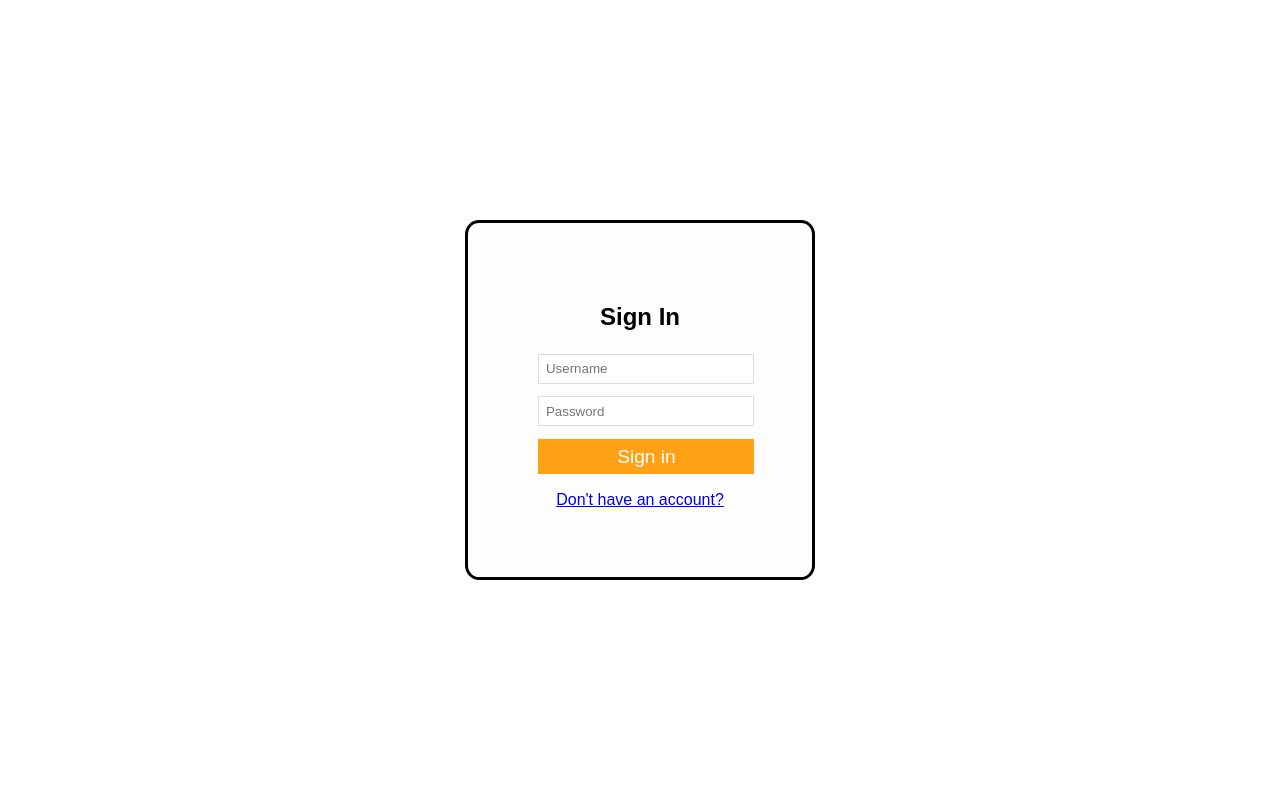
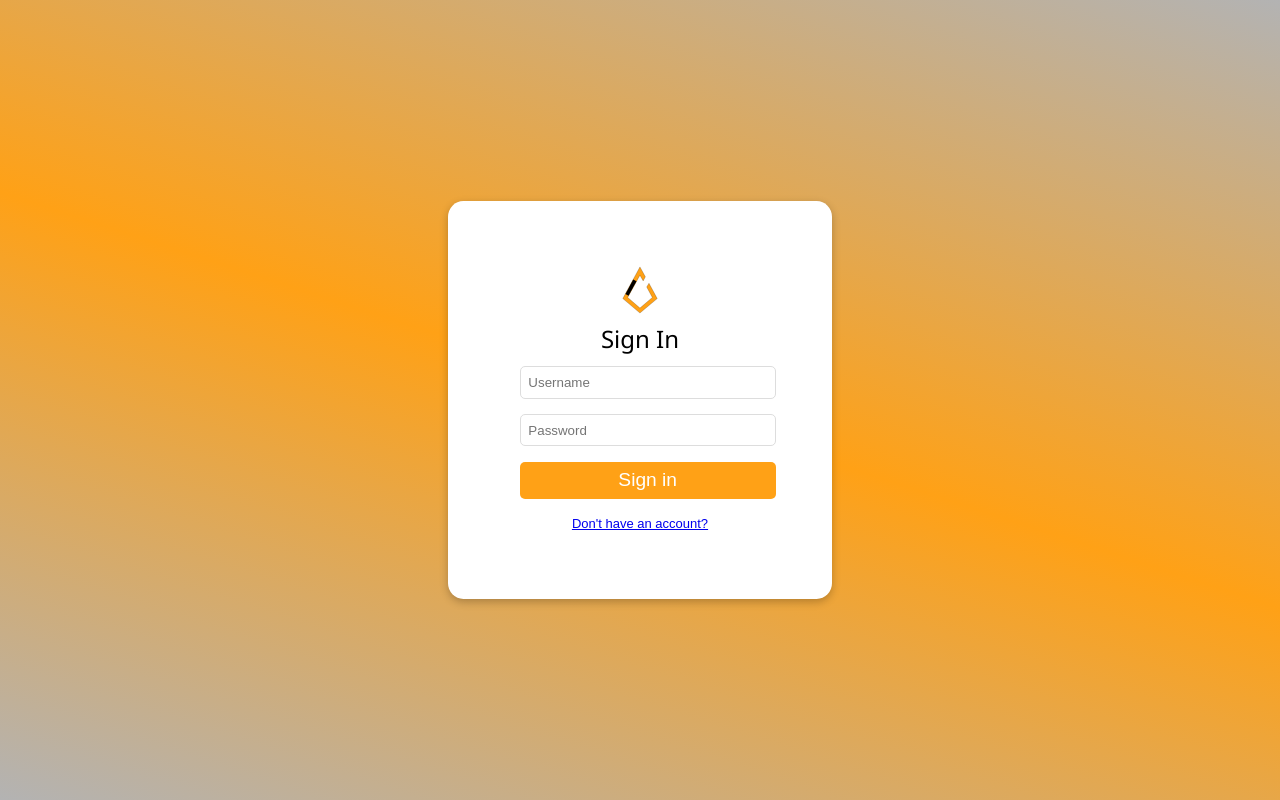
Before and after one commit to AmalJoy14/CodeNest, a React (Vite) app in the folder frontend/: page /signin in a window 1280 px wide. Built offline with nearby package versions, Linux system fonts and the light colour scheme.

Commit message:
intro updated

```diff
--- a/frontend/index.html
+++ b/frontend/index.html
@@ -4,6 +4,7 @@
     <meta charset="UTF-8" />
     <meta name="viewport" content="width=device-width, initial-scale=1.0" />
     <link href="https://fonts.googleapis.com/css2?family=Noto+Sans:wght@400;700&display=swap" rel="stylesheet">
+    <link rel="icon" type="image/svg+xml" href="/src/assets/b-logo.svg">
     <title>CodeNest</title>
   </head>
   <body>
--- a/frontend/src/components/signin.jsx
+++ b/frontend/src/components/signin.jsx
@@ -6,6 +6,9 @@ const SignIn = () => {
     return (
         <div className="signin-full">
             <div className="signin-container">
+                <div className="img-container">
+                    <img src="src/assets/b-logo.svg" alt="Icon" width={50} height={50} />
+                </div>
                 <h2>Sign In</h2>
                 <form>
                     <input type="text" className="signin-input" placeholder="Username" required />
--- a/frontend/src/components/signup.jsx
+++ b/frontend/src/components/signup.jsx
@@ -6,6 +6,9 @@ const SignUp = () => {
     return (
         <div className="signup-full">
             <div className="signup-container">
+                <div className="img-container">
+                    <img src="src/assets/b-logo.svg" alt="Icon" width={50} height={50} />
+                </div>
                 <h2>Sign Up</h2>
                 <form>
                     <input type="text" className="signup-input" placeholder="Username" required />
--- a/frontend/src/styles/signin.css
+++ b/frontend/src/styles/signin.css
@@ -5,22 +5,30 @@
     align-items: center;
     height: 100vh;
     margin: 0;
-    background-color: white;
+    background: rgb(179,179,179);
+    background: linear-gradient(18deg, rgba(179,179,179,1) 0%, rgba(255,161,22,1) 50%, rgba(179,179,179,1) 100%);
 }
 
 .signin-container {
-    background-color: #fdfdfd;
-    border: solid #000000;
+    background-color: #ffffff;
     border-radius: 4%;
     padding: 5%;
     width: 30%;
-    max-width: 350px;
+    display: flex;
+    justify-content: center;
+    flex-direction: column;
+    box-shadow: rgba(0, 0, 0, 0.24) 0px 3px 8px;
 }
-
+.img-container {
+    display: flex;
+    justify-content: center;
+}
 h2 {
     text-align: center;
     color: #000000;
-    margin: 5%;
+    font-family: 'Noto Sans';
+    font-weight: 500;
+    margin-top: 2%;
 }
 
 .signin-input {
@@ -29,6 +37,7 @@ h2 {
     margin: 3%;
     border: 1px solid #ddd;
     box-sizing: border-box;
+    border-radius: 5px;
 }
 
 .signin-button {
@@ -37,6 +46,7 @@ h2 {
     background-color: #FFA116;
     color: white;
     border: none;
+    border-radius: 5px;
     cursor: pointer;
     font-size: 1.2em;
     margin: 3%;
@@ -49,4 +59,5 @@ h2 {
 .signin-link {
     text-align: center;
     margin-top: 3%;
+    font-size: small;
 }
--- a/frontend/src/styles/signup.css
+++ b/frontend/src/styles/signup.css
@@ -5,22 +5,24 @@
     align-items: center;
     height: 100vh;
     margin: 0;
-    background-color: white;
+    background: rgb(179,179,179);
+    background: linear-gradient(18deg, rgba(179,179,179,1) 0%, rgba(255,161,22,1) 50%, rgba(179,179,179,1) 100%);
 }
 
 .signup-container {
     background-color: #fdfdfd;
-    border: solid #000000;
     border-radius: 4%;
     padding: 5%;
     width: 30%;
-    max-width: 350px;
+    box-shadow: rgba(0, 0, 0, 0.24) 0px 3px 8px;
 }
 
 h2 {
     text-align: center;
     color: #000000;
-    margin: 5%;
+    font-family: 'Noto Sans';
+    font-weight: 500;
+    margin-top: 2%;
 }
 
 .signup-input {
@@ -28,6 +30,7 @@ h2 {
     padding: 3%;
     margin: 3%;
     border: 1px solid #ddd;
+    border-radius: 5px;
     box-sizing: border-box;
 }
 
@@ -37,6 +40,7 @@ h2 {
     background-color: #FFA116;
     color: white;
     border: none;
+    border-radius: 5px;
     cursor: pointer;
     font-size: 1.2em;
     margin: 3%;
@@ -49,4 +53,5 @@ h2 {
 .signup-link {
     text-align: center;
     margin-top: 3%;
+    font-size: small;
 }
```
Also changed, not shown: frontend/src/assets/b-logo.svg (renamed from frontend/src/assets/b-logo1.svg).
